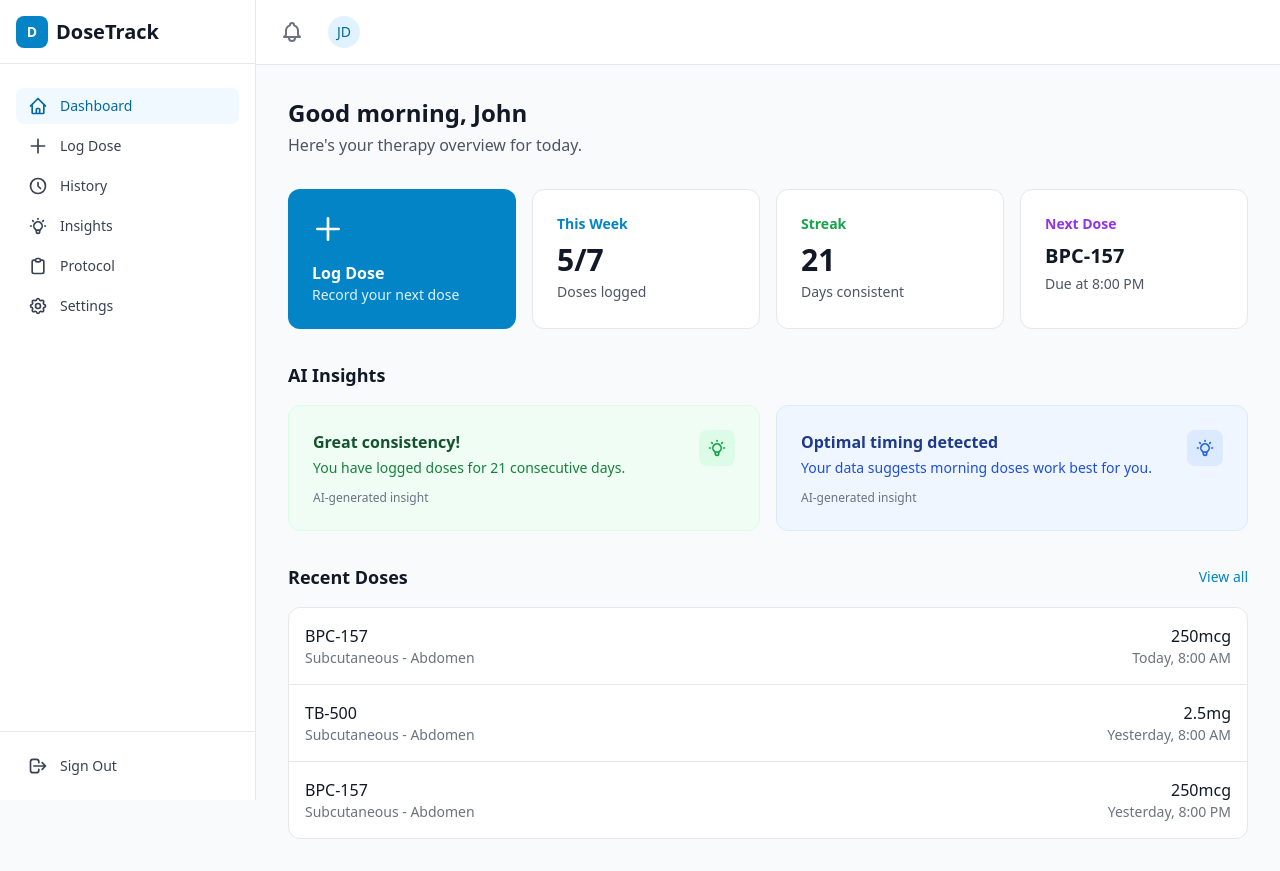
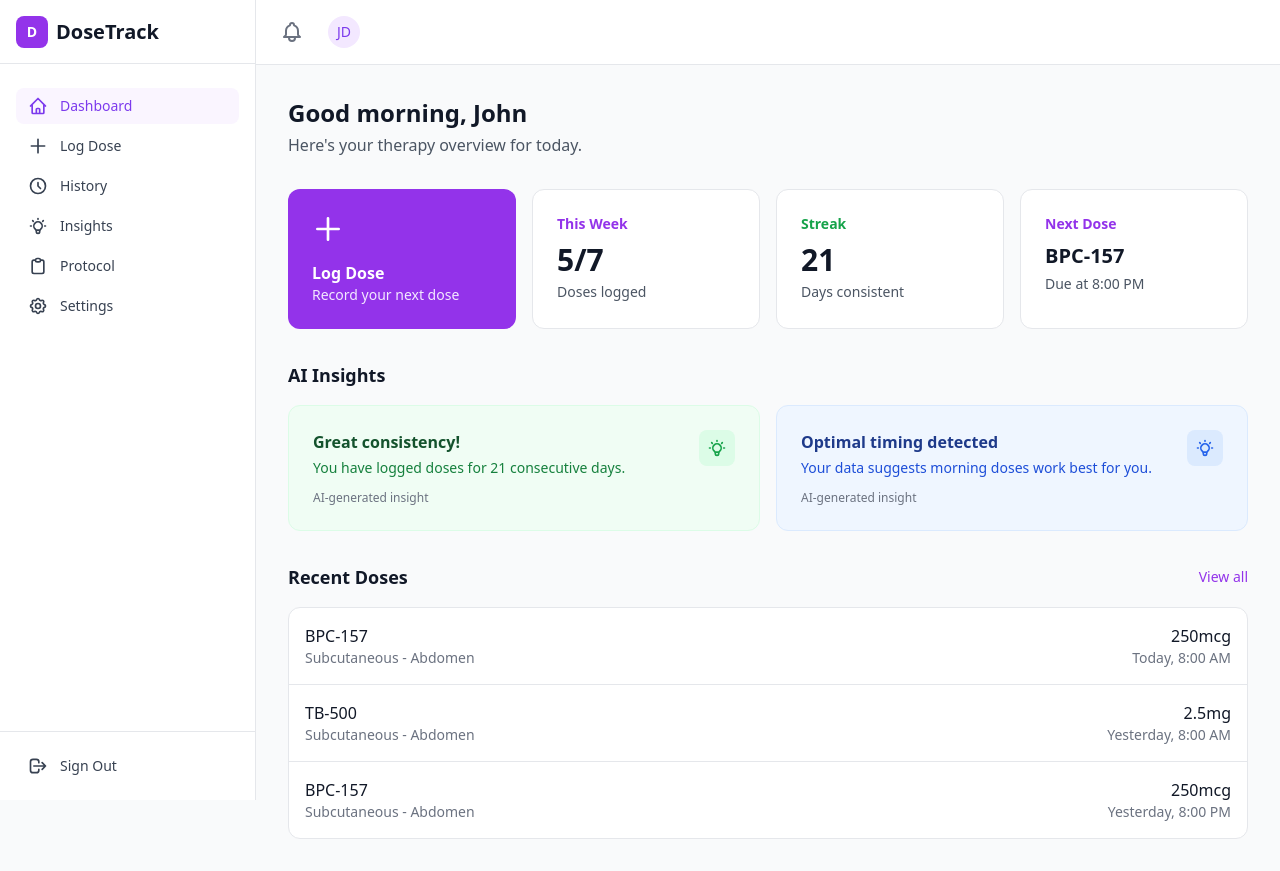
Before and after one commit to tahatopiwala/LogMyDose, a React (Vite) app in the folder web-app/: page /dashboard in a window 1280 px wide. Built offline with nearby package versions, Linux system fonts and the light colour scheme.

Commit message:
style: Update web-app color scheme to match landing page
Change primary colors from blue to purple/fuchsia palette for
consistency across the platform.

```diff
--- a/web-app/tailwind.config.js
+++ b/web-app/tailwind.config.js
@@ -8,18 +8,27 @@ export default {
     extend: {
       colors: {
         primary: {
-          50: '#f0f9ff',
-          100: '#e0f2fe',
-          200: '#bae6fd',
-          300: '#7dd3fc',
-          400: '#38bdf8',
-          500: '#0ea5e9',
-          600: '#0284c7',
-          700: '#0369a1',
-          800: '#075985',
-          900: '#0c4a6e',
-          950: '#082f49',
+          50: '#faf5ff',
+          100: '#f3e8ff',
+          200: '#e9d5ff',
+          300: '#d8b4fe',
+          400: '#c084fc',
+          500: '#a855f7',
+          600: '#9333ea',
+          700: '#7c3aed',
+          800: '#6b21a8',
+          900: '#581c87',
+          950: '#3b0764',
         },
+      },
+      keyframes: {
+        progress: {
+          '0%': { width: '0%' },
+          '100%': { width: '100%' },
+        },
+      },
+      animation: {
+        progress: 'progress linear forwards',
       },
     },
   },
```
